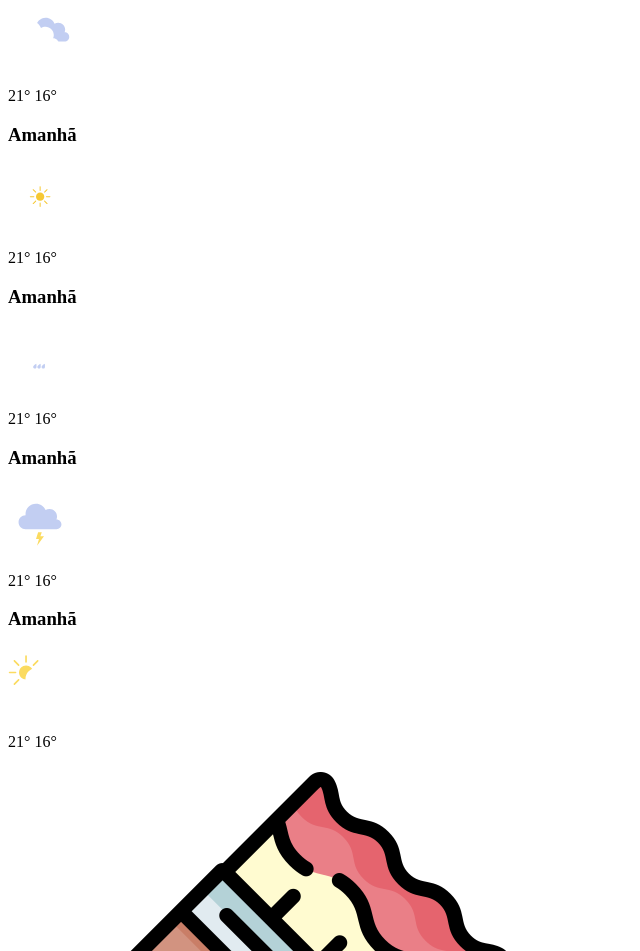
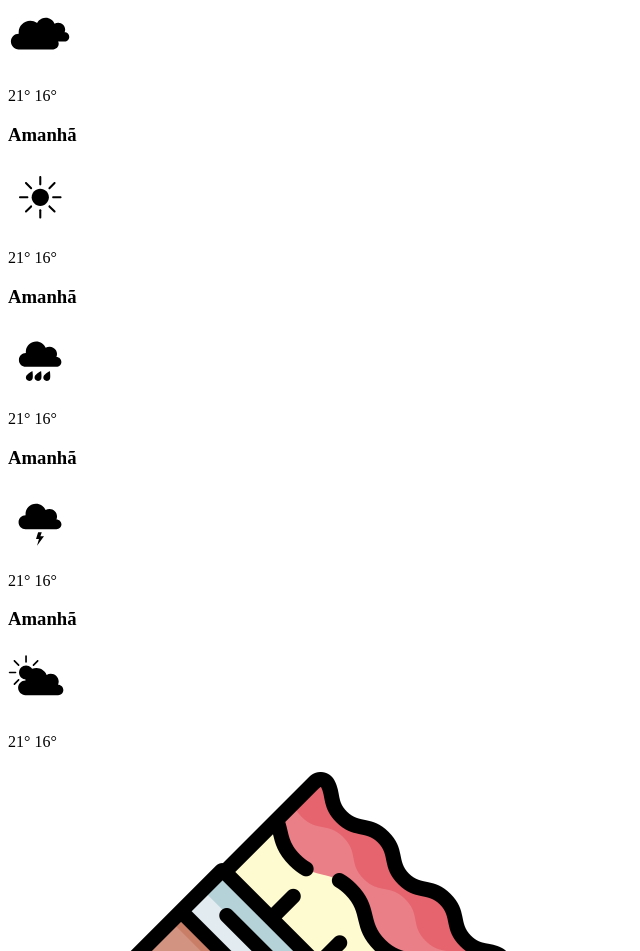
Before and after one commit to liliul/docker_nginx_app_climaTempo, a website: page index.html in a window 1280 px wide. Shown: the part 1684-2635 px from the top of the page, without its empty margins (0-640 px from the left). Drawn offline with nearby package versions, Linux system fonts and the light colour scheme.

Commit message:
update: nas imagens svg add fill current e css var

```diff
--- a/index.html
+++ b/index.html
@@ -247,9 +247,9 @@
                 </header>
 
                 <section class="main-days">
-                    <svg width="64" height="64" viewBox="0 0 64 64" fill="none" xmlns="http://www.w3.org/2000/svg">
-                        <path d="M56.6578 29.3111C56.6382 29.3111 56.6197 29.3168 56.6 29.3168C56.9639 28.4777 57.1675 27.5504 57.1675 26.5747C57.1675 22.7517 54.0682 19.6512 50.2444 19.6512C48.8932 19.6512 47.6362 20.0438 46.5707 20.7151C45.1294 17.2107 41.6856 14.7417 37.6627 14.7417C32.3426 14.7417 28.0298 19.0539 28.0298 24.3759C28.0298 24.777 28.0622 25.1695 28.11 25.5592C28.083 25.5592 28.0568 25.5564 28.0298 25.5564C24.4629 25.5564 21.5712 28.4464 21.5712 32.0133C21.5712 35.5803 24.4629 38.4731 28.0298 38.4731H56.6578C59.1877 38.4731 61.2383 36.4223 61.2383 33.8935C61.2383 31.3619 59.1877 29.3111 56.6578 29.3111Z" fill="#C2CEF2"/>
-                        <path d="M45.1803 35.3383C45.1564 35.3383 45.1345 35.344 45.1107 35.344C45.5493 34.3285 45.7953 33.2107 45.7953 32.0359C45.7953 27.425 42.058 23.6902 37.4479 23.6902C35.8186 23.6902 34.3033 24.1624 33.0185 24.9702C31.2805 20.7462 27.1287 17.768 22.2777 17.768C15.8634 17.768 10.6635 22.9705 10.6635 29.3848C10.6635 29.8684 10.7027 30.3434 10.7604 30.8128C10.7277 30.8128 10.6962 30.8071 10.6635 30.8071C6.36289 30.8071 2.8764 34.2944 2.8764 38.595C2.8764 42.8955 6.36289 46.382 10.6635 46.382H45.1803C48.2305 46.382 50.7032 43.9096 50.7032 40.8595C50.7032 37.8096 48.2305 35.3383 45.1803 35.3383Z" fill="white"/>
+                    <svg style="color: var(--icon-svg-day);" width="64" height="64" viewBox="0 0 64 64" fill="none" xmlns="http://www.w3.org/2000/svg">
+                        <path d="M56.6578 29.3111C56.6382 29.3111 56.6197 29.3168 56.6 29.3168C56.9639 28.4777 57.1675 27.5504 57.1675 26.5747C57.1675 22.7517 54.0682 19.6512 50.2444 19.6512C48.8932 19.6512 47.6362 20.0438 46.5707 20.7151C45.1294 17.2107 41.6856 14.7417 37.6627 14.7417C32.3426 14.7417 28.0298 19.0539 28.0298 24.3759C28.0298 24.777 28.0622 25.1695 28.11 25.5592C28.083 25.5592 28.0568 25.5564 28.0298 25.5564C24.4629 25.5564 21.5712 28.4464 21.5712 32.0133C21.5712 35.5803 24.4629 38.4731 28.0298 38.4731H56.6578C59.1877 38.4731 61.2383 36.4223 61.2383 33.8935C61.2383 31.3619 59.1877 29.3111 56.6578 29.3111Z" fill="currentColor"/>
+                        <path d="M45.1803 35.3383C45.1564 35.3383 45.1345 35.344 45.1107 35.344C45.5493 34.3285 45.7953 33.2107 45.7953 32.0359C45.7953 27.425 42.058 23.6902 37.4479 23.6902C35.8186 23.6902 34.3033 24.1624 33.0185 24.9702C31.2805 20.7462 27.1287 17.768 22.2777 17.768C15.8634 17.768 10.6635 22.9705 10.6635 29.3848C10.6635 29.8684 10.7027 30.3434 10.7604 30.8128C10.7277 30.8128 10.6962 30.8071 10.6635 30.8071C6.36289 30.8071 2.8764 34.2944 2.8764 38.595C2.8764 42.8955 6.36289 46.382 10.6635 46.382H45.1803C48.2305 46.382 50.7032 43.9096 50.7032 40.8595C50.7032 37.8096 48.2305 35.3383 45.1803 35.3383Z" fill="currentColor"/>
                     </svg>
                 </section>
 
@@ -264,16 +264,16 @@
                 </header>
 
                 <section class="main-days">
-                    <svg width="64" height="64" viewBox="0 0 90 132" fill="none" xmlns="http://www.w3.org/2000/svg">
-                        <path d="M53.8801 65.2744C53.8801 70.0268 50.0275 73.8795 45.277 73.8795C40.5237 73.8795 36.6711 70.0268 36.6711 65.2744C36.6711 60.521 40.5237 56.6684 45.277 56.6684C50.0275 56.6684 53.8801 60.521 53.8801 65.2744Z" fill="#F6C833"/>
-                        <path d="M45.2768 53.4003C44.7072 53.4003 44.2442 52.9401 44.2442 52.3705V45.0301C44.2442 44.4605 44.7072 44.0003 45.2768 44.0003C45.8464 44.0003 46.3066 44.4605 46.3066 45.0301V52.3705C46.3066 52.9401 45.8464 53.4003 45.2768 53.4003Z" fill="#F6C833"/>
-                        <path d="M45.2768 86.5499C44.7072 86.5499 44.2442 86.0881 44.2442 85.5185V78.1797C44.2442 77.6101 44.7072 77.1482 45.2768 77.1482C45.8464 77.1482 46.3066 77.6101 46.3066 78.1797V85.5185C46.3066 86.0881 45.8464 86.5499 45.2768 86.5499Z" fill="#F6C833"/>
-                        <path d="M53.6724 56.8792C53.2683 56.4751 53.2683 55.8213 53.6724 55.4201L58.8606 50.229C59.2647 49.8278 59.9185 49.8278 60.3197 50.229C60.7238 50.6331 60.7238 51.2869 60.3197 51.6881L55.1315 56.8792C54.7274 57.2804 54.0764 57.2804 53.6724 56.8792Z" fill="#F6C833"/>
-                        <path d="M30.2318 80.3187C29.8289 79.9158 29.8289 79.2626 30.2318 78.8599L35.4209 73.6705C35.8236 73.2679 36.4768 73.2679 36.8798 73.6705C37.2824 74.0735 37.2824 74.7264 36.8798 75.1294L31.6904 80.3187C31.2874 80.7217 30.6345 80.7217 30.2318 80.3187Z" fill="#F6C833"/>
-                        <path d="M57.149 65.2748C57.149 64.7052 57.612 64.2422 58.1816 64.2422H65.5193C66.0889 64.2422 66.5519 64.7052 66.5519 65.2748C66.5519 65.8444 66.0889 66.3074 65.5193 66.3074H58.1816C57.612 66.3074 57.149 65.8444 57.149 65.2748Z" fill="#F6C833"/>
-                        <path d="M24 65.2748C24 64.7052 24.4619 64.2422 25.0315 64.2422H32.3705C32.9401 64.2422 33.4017 64.7052 33.4017 65.2748C33.4017 65.8444 32.9401 66.3074 32.3705 66.3074H25.0315C24.4619 66.3074 24 65.8444 24 65.2748Z" fill="#F6C833"/>
-                        <path d="M53.6724 73.6705C54.0764 73.2679 54.7274 73.2679 55.1315 73.6705L60.3197 78.8599C60.7238 79.2626 60.7238 79.9158 60.3197 80.3187C59.9185 80.7217 59.2647 80.7217 58.8606 80.3187L53.6724 75.1294C53.2683 74.7264 53.2683 74.0735 53.6724 73.6705Z" fill="#F6C833"/>
-                        <path d="M30.2318 50.229C30.6345 49.8278 31.2874 49.8278 31.6904 50.229L36.8798 55.4201C37.2824 55.8213 37.2824 56.4751 36.8798 56.8792C36.4768 57.2804 35.8236 57.2804 35.4209 56.8792L30.2318 51.6881C29.8289 51.2869 29.8289 50.6331 30.2318 50.229Z" fill="#F6C833"/>
+                    <svg style="color: var(--icon-svg-day);" width="64" height="64" viewBox="0 0 64 64" fill="none" xmlns="http://www.w3.org/2000/svg">
+                        <path d="M40.8801 32.2744C40.8801 37.0268 37.0275 40.8795 32.277 40.8795C27.5237 40.8795 23.6711 37.0268 23.6711 32.2744C23.6711 27.521 27.5237 23.6684 32.277 23.6684C37.0275 23.6684 40.8801 27.521 40.8801 32.2744Z" fill="currentColor"/>
+                        <path d="M32.2768 20.4003C31.7072 20.4003 31.2442 19.9401 31.2442 19.3705V12.0301C31.2442 11.4605 31.7072 11.0003 32.2768 11.0003C32.8464 11.0003 33.3066 11.4605 33.3066 12.0301V19.3705C33.3066 19.9401 32.8464 20.4003 32.2768 20.4003Z" fill="currentColor"/>
+                        <path d="M32.2768 53.5499C31.7072 53.5499 31.2442 53.0881 31.2442 52.5185V45.1797C31.2442 44.6101 31.7072 44.1482 32.2768 44.1482C32.8464 44.1482 33.3066 44.6101 33.3066 45.1797V52.5185C33.3066 53.0881 32.8464 53.5499 32.2768 53.5499Z" fill="currentColor"/>
+                        <path d="M40.6724 23.8792C40.2683 23.4751 40.2683 22.8213 40.6724 22.4201L45.8606 17.229C46.2647 16.8278 46.9185 16.8278 47.3197 17.229C47.7238 17.6331 47.7238 18.2869 47.3197 18.6881L42.1315 23.8792C41.7274 24.2804 41.0764 24.2804 40.6724 23.8792Z" fill="currentColor"/>
+                        <path d="M17.2318 47.3187C16.8289 46.9158 16.8289 46.2626 17.2318 45.8599L22.4209 40.6705C22.8236 40.2679 23.4768 40.2679 23.8798 40.6705C24.2824 41.0735 24.2824 41.7264 23.8798 42.1294L18.6904 47.3187C18.2874 47.7217 17.6345 47.7217 17.2318 47.3187Z" fill="currentColor"/>
+                        <path d="M44.149 32.2748C44.149 31.7052 44.612 31.2422 45.1816 31.2422H52.5193C53.0889 31.2422 53.5519 31.7052 53.5519 32.2748C53.5519 32.8444 53.0889 33.3074 52.5193 33.3074H45.1816C44.612 33.3074 44.149 32.8444 44.149 32.2748Z" fill="currentColor"/>
+                        <path d="M11 32.2748C11 31.7052 11.4619 31.2422 12.0315 31.2422H19.3705C19.9401 31.2422 20.4017 31.7052 20.4017 32.2748C20.4017 32.8444 19.9401 33.3074 19.3705 33.3074H12.0315C11.4619 33.3074 11 32.8444 11 32.2748Z" fill="currentColor"/>
+                        <path d="M40.6724 40.6705C41.0764 40.2679 41.7274 40.2679 42.1315 40.6705L47.3197 45.8599C47.7238 46.2626 47.7238 46.9158 47.3197 47.3187C46.9185 47.7217 46.2647 47.7217 45.8606 47.3187L40.6724 42.1294C40.2683 41.7264 40.2683 41.0735 40.6724 40.6705Z" fill="currentColor"/>
+                        <path d="M17.2318 17.229C17.6345 16.8278 18.2874 16.8278 18.6904 17.229L23.8798 22.4201C24.2824 22.8213 24.2824 23.4751 23.8798 23.8792C23.4768 24.2804 22.8236 24.2804 22.4209 23.8792L17.2318 18.6881C16.8289 18.2869 16.8289 17.6331 17.2318 17.229Z" fill="currentColor"/>
                     </svg>
                 </section>
 
@@ -288,11 +288,29 @@
                 </header>
 
                 <section class="main-days">
-                    <svg width="64" height="64" viewBox="0 0 90 132" fill="none" xmlns="http://www.w3.org/2000/svg">
-                        <path d="M61.4726 64.0461C61.4514 64.0461 61.432 64.0519 61.411 64.0521C61.8005 63.1512 62.0187 62.1588 62.0187 61.1149C62.0187 57.0215 58.7001 53.7029 54.6067 53.7029C53.1599 53.7029 51.8145 54.124 50.6736 54.8408C49.1304 51.0901 45.4438 48.4471 41.1365 48.4471C35.4407 48.4471 30.8237 53.0642 30.8237 58.76C30.8237 59.1903 30.8585 59.6121 30.9098 60.0286C30.8807 60.0284 30.8527 60.0243 30.8237 60.0243C27.005 60.0243 23.9091 63.1201 23.9091 66.939C23.9091 70.7577 27.005 73.8535 30.8237 73.8535H61.4726C64.181 73.8535 66.3763 71.6581 66.3763 68.9498C66.3763 66.2414 64.181 64.0461 61.4726 64.0461Z" fill="white"/>
-                        <path d="M37.4984 85.935C36.6654 87.6679 34.5852 88.3976 32.8523 87.5646C31.1194 86.7317 30.3897 84.6515 31.2227 82.9186C32.056 81.1856 37.4426 78.0149 37.4426 78.0149C37.4426 78.0149 38.3314 84.2021 37.4984 85.935Z" fill="#C2CEF2"/>
-                        <path d="M46.1554 85.935C45.3227 87.6679 43.2425 88.3976 41.5096 87.5646C39.7764 86.7317 39.047 84.6515 39.88 82.9186C40.7132 81.1856 46.0998 78.0149 46.0998 78.0149C46.0998 78.0149 46.9886 84.2021 46.1554 85.935Z" fill="#C2CEF2"/>
-                        <path d="M54.9348 85.935C54.1018 87.6679 52.0216 88.3976 50.2887 87.5646C48.5558 86.7317 47.8264 84.6515 48.6591 82.9186C49.4924 81.1856 54.879 78.0149 54.879 78.0149C54.879 78.0149 55.7678 84.2021 54.9348 85.935Z" fill="#C2CEF2"/>
+                    <svg style="color: var(--icon-svg-day);" width="64" height="64" viewBox="0 0 64 64" fill="none" xmlns="http://www.w3.org/2000/svg">
+                        <path d="M48.4726 31.0461C48.4514 31.0461 48.432 31.0519 48.411 31.0521C48.8005 30.1512 49.0187 29.1588 49.0187 28.1149C49.0187 24.0215 45.7001 20.7029 41.6067 20.7029C40.1599 20.7029 38.8145 21.124 37.6736 21.8408C36.1304 18.0901 32.4438 15.4471 28.1365 15.4471C22.4407 15.4471 17.8237 20.0642 17.8237 25.76C17.8237 26.1903 17.8585 26.6121 17.9098 27.0286C17.8807 27.0284 17.8527 27.0243 17.8237 27.0243C14.005 27.0243 10.9091 30.1201 10.9091 33.939C10.9091 37.7577 14.005 40.8535 17.8237 40.8535H48.4726C51.181 40.8535 53.3763 38.6581 53.3763 35.9498C53.3763 33.2414 51.181 31.0461 48.4726 31.0461Z" fill="currentColor"/>
+                        <path d="M24.4984 52.935C23.6654 54.6679 21.5852 55.3976 19.8523 54.5646C18.1194 53.7317 17.3897 51.6515 18.2227 49.9186C19.056 48.1856 24.4426 45.0149 24.4426 45.0149C24.4426 45.0149 25.3314 51.2021 24.4984 52.935Z" fill="currentColor"/>
+                        <path d="M33.1554 52.935C32.3227 54.6679 30.2425 55.3976 28.5096 54.5646C26.7764 53.7317 26.047 51.6515 26.88 49.9186C27.7132 48.1856 33.0998 45.0149 33.0998 45.0149C33.0998 45.0149 33.9886 51.2021 33.1554 52.935Z" fill="currentColor"/>
+                        <path d="M41.9348 52.935C41.1018 54.6679 39.0216 55.3976 37.2887 54.5646C35.5558 53.7317 34.8264 51.6515 35.6591 49.9186C36.4924 48.1856 41.879 45.0149 41.879 45.0149C41.879 45.0149 42.7678 51.2021 41.9348 52.935Z" fill="currentColor"/>
+                    </svg>
+
+                </section>
+
+                <footer class="foo-days">
+                    <p class="foo-p-days">21° <span class="s-foo-days">16°</span></p>
+                </footer>
+            </article>
+
+            <article class="days">
+                <header class="h-days">
+                    <h3 class="h3-days">Amanhã</h3>
+                </header>
+
+                <section class="main-days">
+                    <svg style="color: var(--icon-svg-day);" width="64" height="64" viewBox="0 0 64 64" fill="none" xmlns="http://www.w3.org/2000/svg">
+                        <path d="M48.5011 31.3833C48.4797 31.3833 48.4603 31.3892 48.4389 31.3895C48.8323 30.4794 49.0527 29.4771 49.0527 28.4227C49.0527 24.2879 45.7007 20.9359 41.5659 20.9359C40.1046 20.9359 38.7456 21.3612 37.5932 22.0852C36.0344 18.2967 32.3106 15.6271 27.9598 15.6271C22.2068 15.6271 17.5432 20.2907 17.5432 26.0439C17.5432 26.4786 17.5782 26.9047 17.63 27.3254C17.6006 27.3251 17.5723 27.3211 17.5432 27.3211C13.6858 27.3211 10.5588 30.4481 10.5588 34.3055C10.5588 38.1627 13.6858 41.2897 17.5432 41.2897H48.5011C51.2368 41.2897 53.4545 39.0722 53.4545 36.3365C53.4545 33.6008 51.2368 31.3833 48.5011 31.3833Z" fill="currentColor"/>
+                        <path d="M30.1378 44.3636L28 51.041H30.9475L29.0365 57.8182L36 48.2505H32.4049L33.7652 44.3636H30.1378Z" fill="currentColor" />
                     </svg>
                 </section>
 
@@ -307,34 +325,17 @@
                 </header>
 
                 <section class="main-days">
-                    <svg width="64" height="64" viewBox="0 0 64 64" fill="none" xmlns="http://www.w3.org/2000/svg">
-                        <path d="M48.5011 31.3833C48.4797 31.3833 48.4603 31.3892 48.4389 31.3895C48.8323 30.4794 49.0527 29.4771 49.0527 28.4227C49.0527 24.2879 45.7007 20.9359 41.5659 20.9359C40.1046 20.9359 38.7456 21.3612 37.5932 22.0852C36.0344 18.2967 32.3106 15.6271 27.9598 15.6271C22.2068 15.6271 17.5432 20.2907 17.5432 26.0439C17.5432 26.4786 17.5782 26.9047 17.63 27.3254C17.6006 27.3251 17.5723 27.3211 17.5432 27.3211C13.6858 27.3211 10.5588 30.4481 10.5588 34.3055C10.5588 38.1627 13.6858 41.2897 17.5432 41.2897H48.5011C51.2368 41.2897 53.4545 39.0722 53.4545 36.3365C53.4545 33.6008 51.2368 31.3833 48.5011 31.3833Z" fill="#C2CEF2"/>
-                        <path d="M30.1378 44.3636L28 51.041H30.9475L29.0365 57.8182L36 48.2505H32.4049L33.7652 44.3636H30.1378Z" fill="#FBDB60"/>
-                    </svg>
-                </section>
-
-                <footer class="foo-days">
-                    <p class="foo-p-days">21° <span class="s-foo-days">16°</span></p>
-                </footer>
-            </article>
-
-            <article class="days">
-                <header class="h-days">
-                    <h3 class="h3-days">Amanhã</h3>
-                </header>
-
-                <section class="main-days">
-                    <svg width="64" height="64" viewBox="0 0 64 64" fill="none" xmlns="http://www.w3.org/2000/svg">
-                        <path d="M25.0432 23.4943C25.0432 27.361 21.9082 30.4958 18.041 30.4958C14.1737 30.4958 11.0387 27.361 11.0387 23.4943C11.0387 19.6276 14.1737 16.4928 18.041 16.4928C21.9082 16.4928 25.0432 19.6276 25.0432 23.4943Z" fill="#FBDB60"/>
-                        <path d="M18.0409 13.8315C17.5773 13.8315 17.2014 13.4549 17.2014 12.992V7.02115C17.2014 6.55564 17.5773 6.18161 18.0409 6.18161C18.5046 6.18161 18.8802 6.55564 18.8802 7.02115V12.992C18.8802 13.4549 18.5046 13.8315 18.0409 13.8315Z" fill="#FBDB60"/>
-                        <path d="M18.0409 40.8073C17.5773 40.8073 17.2014 40.4316 17.2014 39.968V33.9963C17.2014 33.5308 17.5773 33.1568 18.0409 33.1568C18.5046 33.1568 18.8802 33.5308 18.8802 33.9963V39.968C18.8802 40.4316 18.5046 40.8073 18.0409 40.8073Z" fill="#FBDB60"/>
-                        <path d="M24.8734 16.6624C24.5457 16.3341 24.5457 15.8013 24.8734 15.473L29.0964 11.2512C29.4241 10.9229 29.9555 10.9229 30.2833 11.2512C30.6113 11.5795 30.6113 12.1096 30.2833 12.4378L26.0606 16.6624C25.7329 16.988 25.2012 16.988 24.8734 16.6624Z" fill="#FBDB60"/>
-                        <path d="M5.79836 35.7374C5.47062 35.4091 5.47062 34.8763 5.79836 34.5508L10.0213 30.3262C10.349 29.9979 10.8805 29.9979 11.2085 30.3262C11.5362 30.6545 11.5362 31.1873 11.2085 31.5129L6.98554 35.7374C6.6578 36.063 6.12609 36.063 5.79836 35.7374Z" fill="#FBDB60"/>
-                        <path d="M27.7036 23.4943C27.7036 23.0315 28.0792 22.6547 28.5429 22.6547H34.5151C34.9785 22.6547 35.3544 23.0315 35.3544 23.4943C35.3544 23.9571 34.9785 24.3338 34.5151 24.3338H28.5429C28.0792 24.3338 27.7036 23.9571 27.7036 23.4943Z" fill="#FBDB60"/>
-                        <path d="M0.727295 23.4943C0.727295 23.0315 1.1032 22.6547 1.56682 22.6547H7.53878C8.00241 22.6547 8.37831 23.0315 8.37831 23.4943C8.37831 23.9571 8.00241 24.3338 7.53878 24.3338H1.56682C1.1032 24.3338 0.727295 23.9571 0.727295 23.4943Z" fill="#FBDB60"/>
-                        <path d="M24.8734 30.3262C25.2012 29.9979 25.7329 29.9979 26.0606 30.3262L30.2833 34.5508C30.6113 34.8763 30.6113 35.4091 30.2833 35.7374C29.9555 36.063 29.4241 36.063 29.0964 35.7374L24.8734 31.5129C24.5457 31.1873 24.5457 30.6545 24.8734 30.3262Z" fill="#FBDB60"/>
-                        <path d="M5.79836 11.2512C6.12609 10.9229 6.6578 10.9229 6.98554 11.2512L11.2085 15.473C11.5362 15.8013 11.5362 16.3341 11.2085 16.6624C10.8805 16.988 10.349 16.988 10.0213 16.6624L5.79836 12.4378C5.47062 12.1096 5.47062 11.5795 5.79836 11.2512Z" fill="#FBDB60"/>
-                        <path d="M50.1252 35.7346C50.1026 35.7346 50.0819 35.74 50.0592 35.74C50.4742 34.7794 50.7067 33.7219 50.7067 32.6106C50.7067 28.2488 47.1712 24.7158 42.8105 24.7158C41.2692 24.7158 39.8356 25.1625 38.6204 25.9267C36.9763 21.9308 33.0488 19.1136 28.4597 19.1136C22.3919 19.1136 17.4732 24.035 17.4732 30.1028C17.4732 30.5602 17.5103 31.0096 17.5647 31.4536C17.534 31.4536 17.5041 31.4482 17.4732 31.4482C13.4047 31.4482 10.1066 34.7471 10.1066 38.8153C10.1066 42.8835 13.4047 46.1816 17.4732 46.1816H50.1252C53.0105 46.1816 55.3494 43.8428 55.3494 40.9575C55.3494 38.0724 53.0105 35.7346 50.1252 35.7346Z" fill="white"/>
+                    <svg style="color: var(--icon-svg-day);" width="64" height="64" viewBox="0 0 64 64" fill="none" xmlns="http://www.w3.org/2000/svg">
+                        <path d="M25.0432 23.4943C25.0432 27.361 21.9082 30.4958 18.041 30.4958C14.1737 30.4958 11.0387 27.361 11.0387 23.4943C11.0387 19.6276 14.1737 16.4928 18.041 16.4928C21.9082 16.4928 25.0432 19.6276 25.0432 23.4943Z" fill="currentColor"/>
+                        <path d="M18.0409 13.8315C17.5773 13.8315 17.2014 13.4549 17.2014 12.992V7.02115C17.2014 6.55564 17.5773 6.18161 18.0409 6.18161C18.5046 6.18161 18.8802 6.55564 18.8802 7.02115V12.992C18.8802 13.4549 18.5046 13.8315 18.0409 13.8315Z" fill="currentColor"/>
+                        <path d="M18.0409 40.8073C17.5773 40.8073 17.2014 40.4316 17.2014 39.968V33.9963C17.2014 33.5308 17.5773 33.1568 18.0409 33.1568C18.5046 33.1568 18.8802 33.5308 18.8802 33.9963V39.968C18.8802 40.4316 18.5046 40.8073 18.0409 40.8073Z" fill="currentColor"/>
+                        <path d="M24.8734 16.6624C24.5457 16.3341 24.5457 15.8013 24.8734 15.473L29.0964 11.2512C29.4241 10.9229 29.9555 10.9229 30.2833 11.2512C30.6113 11.5795 30.6113 12.1096 30.2833 12.4378L26.0606 16.6624C25.7329 16.988 25.2012 16.988 24.8734 16.6624Z" fill="currentColor"/>
+                        <path d="M5.79836 35.7374C5.47062 35.4091 5.47062 34.8763 5.79836 34.5508L10.0213 30.3262C10.349 29.9979 10.8805 29.9979 11.2085 30.3262C11.5362 30.6545 11.5362 31.1873 11.2085 31.5129L6.98554 35.7374C6.6578 36.063 6.12609 36.063 5.79836 35.7374Z" fill="currentColor"/>
+                        <path d="M27.7036 23.4943C27.7036 23.0315 28.0792 22.6547 28.5429 22.6547H34.5151C34.9785 22.6547 35.3544 23.0315 35.3544 23.4943C35.3544 23.9571 34.9785 24.3338 34.5151 24.3338H28.5429C28.0792 24.3338 27.7036 23.9571 27.7036 23.4943Z" fill="currentColor"/>
+                        <path d="M0.727295 23.4943C0.727295 23.0315 1.1032 22.6547 1.56682 22.6547H7.53878C8.00241 22.6547 8.37831 23.0315 8.37831 23.4943C8.37831 23.9571 8.00241 24.3338 7.53878 24.3338H1.56682C1.1032 24.3338 0.727295 23.9571 0.727295 23.4943Z" fill="currentColor"/>
+                        <path d="M24.8734 30.3262C25.2012 29.9979 25.7329 29.9979 26.0606 30.3262L30.2833 34.5508C30.6113 34.8763 30.6113 35.4091 30.2833 35.7374C29.9555 36.063 29.4241 36.063 29.0964 35.7374L24.8734 31.5129C24.5457 31.1873 24.5457 30.6545 24.8734 30.3262Z" fill="currentColor"/>
+                        <path d="M5.79836 11.2512C6.12609 10.9229 6.6578 10.9229 6.98554 11.2512L11.2085 15.473C11.5362 15.8013 11.5362 16.3341 11.2085 16.6624C10.8805 16.988 10.349 16.988 10.0213 16.6624L5.79836 12.4378C5.47062 12.1096 5.47062 11.5795 5.79836 11.2512Z" fill="currentColor"/>
+                        <path d="M50.1252 35.7346C50.1026 35.7346 50.0819 35.74 50.0592 35.74C50.4742 34.7794 50.7067 33.7219 50.7067 32.6106C50.7067 28.2488 47.1712 24.7158 42.8105 24.7158C41.2692 24.7158 39.8356 25.1625 38.6204 25.9267C36.9763 21.9308 33.0488 19.1136 28.4597 19.1136C22.3919 19.1136 17.4732 24.035 17.4732 30.1028C17.4732 30.5602 17.5103 31.0096 17.5647 31.4536C17.534 31.4536 17.5041 31.4482 17.4732 31.4482C13.4047 31.4482 10.1066 34.7471 10.1066 38.8153C10.1066 42.8835 13.4047 46.1816 17.4732 46.1816H50.1252C53.0105 46.1816 55.3494 43.8428 55.3494 40.9575C55.3494 38.0724 53.0105 35.7346 50.1252 35.7346Z" fill="currentColor"/>
                     </svg>
                 </section>
 
```
Also changed, not shown: src/assets/iconsTemp/01d.svg, src/assets/iconsTemp/01n.svg, src/assets/iconsTemp/02d.svg, src/assets/iconsTemp/02n.svg, src/assets/iconsTemp/03d.svg, src/assets/iconsTemp/03n.svg, src/assets/iconsTemp/04d.svg, src/assets/iconsTemp/04n.svg, src/assets/iconsTemp/09d.svg, src/assets/iconsTemp/09n.svg, src/assets/iconsTemp/10d.svg, src/assets/iconsTemp/10n.svg, src/assets/iconsTemp/11d.svg, src/assets/iconsTemp/11n.svg, 4 more files.
